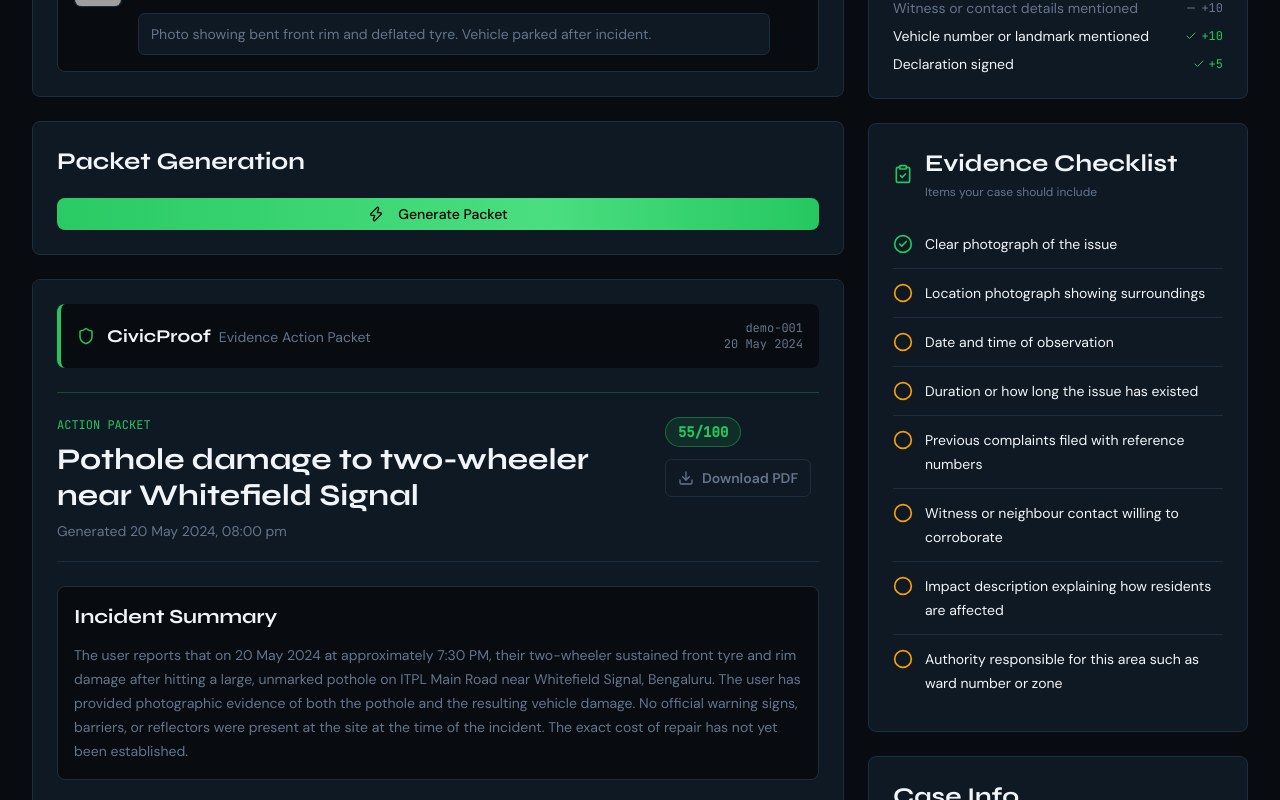
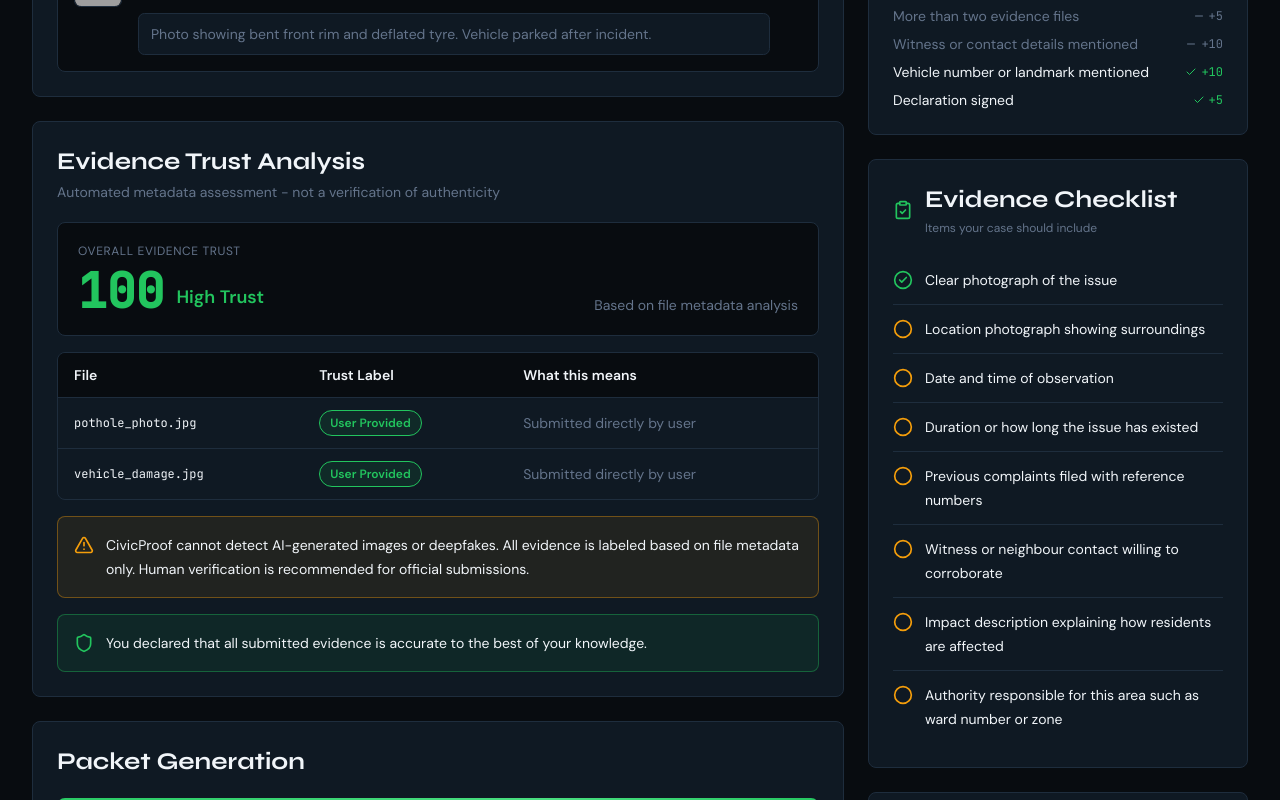
Before and after one commit to mafis007mofo/CivicProof, a Next.js app in the folder civicproof/: page /cases/demo-001 in a window 1280 px wide. Shown: the part 1660-2460 px from the top of the page. Built offline with nearby package versions, Linux system fonts and the light colour scheme; grey boxes are pictures that could not be loaded.

Commit message:
feat: add trust layer and packet trust summary

```diff
--- a/civicproof/app/cases/[id]/page.tsx
+++ b/civicproof/app/cases/[id]/page.tsx
@@ -7,6 +7,7 @@ import { EvidenceUpload } from "@/components/evidence/EvidenceUpload";
 import { ScoreBadge } from "@/components/evidence/ScoreBadge";
 import Navbar from "@/components/layout/Navbar";
 import { PacketPreview } from "@/components/PacketPreview";
+import { TrustPanel } from "@/components/trust/TrustPanel";
 import { Button } from "@/components/ui/button";
 import { getChecklistForCase } from "@/lib/checklists";
 import { calculateEvidenceScore } from "@/lib/evidenceScore";
@@ -187,6 +188,8 @@ export default function CaseDetailPage() {
     evidence.length === 0 ? "Add evidence first" : !incidentCase.declarationSigned ? "Declaration required" : null;
   const generateButtonTitle = isGenerating ? "Analyzing evidence..." : generateButtonBlockedReason ?? undefined;
   const canGeneratePacket = !generateButtonBlockedReason && !isGenerating;
+  const totalSizeBytes = evidence.reduce((sum, item) => sum + (item.fileSize ?? 0), 0);
+  const totalSizeMB = (totalSizeBytes / (1024 * 1024)).toFixed(1);
 
   const handleGeneratePacket = async () => {
     if (isDemo) {
@@ -271,7 +274,7 @@ export default function CaseDetailPage() {
                   Evidence
                 </h2>
                 <p className="font-mono text-xs uppercase" style={{ color: "var(--text-muted)" }}>
-                  {evidence.length} files · {(evidence.reduce((sum, e) => sum + (e.fileSize ?? 0), 0) / (1024 * 1024)).toFixed(1)} MB
+                  {evidence.length} file{evidence.length !== 1 ? "s" : ""} - {totalSizeMB} MB
                 </p>
               </div>
 
@@ -308,6 +311,20 @@ export default function CaseDetailPage() {
               )}
             </div>
 
+            {evidence.length > 0 ? (
+              <div className="rounded-lg border p-5 sm:p-6" style={{ backgroundColor: "var(--bg-surface)", borderColor: "var(--border-subtle)" }}>
+                <h2 className="text-2xl font-bold" style={{ color: "var(--text-primary)" }}>
+                  Evidence Trust Analysis
+                </h2>
+                <p className="mt-1 text-sm" style={{ color: "var(--text-muted)" }}>
+                  Automated metadata assessment - not a verification of authenticity
+                </p>
+                <div className="mt-5">
+                  <TrustPanel evidence={evidence} />
+                </div>
+              </div>
+            ) : null}
+
             <div className="rounded-lg border p-5 sm:p-6" style={{ backgroundColor: "var(--bg-surface)", borderColor: "var(--border-subtle)" }}>
               <h2 className="text-2xl font-bold" style={{ color: "var(--text-primary)" }}>
                 Packet Generation
@@ -341,7 +358,7 @@ export default function CaseDetailPage() {
 
             {packet ? (
               <div id="packet-preview">
-                <PacketPreview packet={packet} caseTitle={incidentCase.title} />
+                <PacketPreview packet={packet} caseTitle={incidentCase.title} evidence={evidence} />
               </div>
             ) : null}
           </section>
@@ -349,6 +366,9 @@ export default function CaseDetailPage() {
           <aside className="space-y-6">
             <section className="rounded-lg border p-6" style={{ backgroundColor: "var(--bg-surface)", borderColor: "var(--border-subtle)" }}>
               <ScoreBadge total={scoreBreakdown.total} label={scoreBreakdown.label} color={scoreBreakdown.color} showBar />
+              <p className="mb-2 mt-5 text-xs uppercase tracking-wider" style={{ color: "var(--text-muted)" }}>
+                Score Breakdown
+              </p>
               <div className="mt-5 space-y-2">
                 {scoreBreakdown.breakdown.map((item) => (
                   <div key={item.criterion} className="flex items-center justify-between gap-2 text-sm">
--- a/civicproof/components/PacketPreview.tsx
+++ b/civicproof/components/PacketPreview.tsx
@@ -1,6 +1,7 @@
 "use client";
 
-import type { ClaimStatus, GeneratedPacket } from "@/types";
+import { getOverallTrustScore } from "@/lib/trustAnalysis";
+import type { ClaimStatus, EvidenceItem, GeneratedPacket } from "@/types";
 import {
   AlertCircle,
   AlertTriangle,
@@ -15,6 +16,7 @@ import { useEffect, useState } from "react";
 type PacketPreviewProps = {
   packet: GeneratedPacket;
   caseTitle: string;
+  evidence: EvidenceItem[];
 };
 
 const statusColorMap: Record<ClaimStatus, string> = {
@@ -41,19 +43,19 @@ function formatGeneratedDate(value: string): string {
   }).format(new Date(value));
 }
 
-function formatShortDate(value: string): string {
-  return new Intl.DateTimeFormat("en-IN", {
-    day: "2-digit",
-    month: "short",
-    year: "numeric",
-  }).format(new Date(value));
+function statusLabel(status: ClaimStatus): string {
+  if (status === "supported_by_user_evidence") {
+    return "Supported";
+  }
+
+  if (status === "missing") {
+    return "Missing";
+  }
+
+  return "Unverified";
 }
 
-function statusLabel(status: ClaimStatus): string {
-  return status.replaceAll("_", " ");
-}
-
-export function PacketPreview({ packet, caseTitle }: PacketPreviewProps) {
+export function PacketPreview({ packet, caseTitle, evidence }: PacketPreviewProps) {
   const [copiedSection, setCopiedSection] = useState<string | null>(null);
   const [checkedItems, setCheckedItems] = useState<Record<string, boolean>>({});
   const [scoreCount, setScoreCount] = useState(0);
@@ -85,6 +87,7 @@ export function PacketPreview({ packet, caseTitle }: PacketPreviewProps) {
     { id: "complaint", title: "Complaint Draft", value: packet.complaintDraft },
     { id: "civic", title: "Civic/Insurance Draft", value: packet.claimOrCivicDraft },
   ];
+  const trustScore = getOverallTrustScore(evidence);
 
   return (
     <section className="max-h-[80vh] space-y-6 overflow-y-auto rounded-lg border p-4 sm:p-6" style={{ backgroundColor: "var(--bg-surface)", borderColor: "var(--border-subtle)" }}>
@@ -105,8 +108,11 @@ export function PacketPreview({ packet, caseTitle }: PacketPreviewProps) {
             </div>
           </div>
           <div className="text-right">
-            <p className="font-mono text-xs" style={{ color: "var(--text-muted)" }}>{packet.caseId}</p>
-            <p className="font-mono text-xs" style={{ color: "var(--text-muted)" }}>{formatShortDate(packet.generatedAt)}</p>
+            <p className="font-mono text-xs" style={{ color: "var(--text-muted)" }}>Case ID: {packet.caseId}</p>
+            <p className="font-mono text-xs" style={{ color: "var(--text-muted)" }}>Generated: {formatGeneratedDate(packet.generatedAt)}</p>
+            <p className="mt-1 font-mono text-xs" style={{ color: trustScore.color }}>
+              Evidence Trust: {trustScore.score}/100 - {trustScore.label}
+            </p>
           </div>
         </div>
       </div>
@@ -329,6 +335,9 @@ export function PacketPreview({ packet, caseTitle }: PacketPreviewProps) {
       {/* Disclaimer */}
       <section className="rounded-lg border p-4 text-xs leading-6" style={{ backgroundColor: "color-mix(in srgb, var(--accent-red) 7%, transparent)", borderColor: "color-mix(in srgb, var(--accent-red) 35%, transparent)", color: "var(--text-muted)" }}>
         {packet.disclaimer}
+        <br />
+        Evidence trust labels are based on file metadata analysis only. CivicProof cannot verify whether files are
+        authentic, AI-generated, or manipulated. All labels reflect technical file properties, not legal authenticity.
       </section>
     </section>
   );
--- /dev/null
+++ b/civicproof/components/trust/TrustPanel.tsx
@@ -0,0 +1,90 @@
+"use client";
+
+import { getOverallTrustScore, getTrustLabelMeta } from "@/lib/trustAnalysis";
+import type { EvidenceItem, TrustLabel } from "@/types";
+import { AlertTriangle, Shield } from "lucide-react";
+
+type TrustPanelProps = {
+  evidence: EvidenceItem[];
+};
+
+function formatTrustLabel(label: TrustLabel): string {
+  return label
+    .split("_")
+    .map((part) => part.charAt(0).toUpperCase() + part.slice(1))
+    .join(" ");
+}
+
+export function TrustPanel({ evidence }: TrustPanelProps) {
+  const trustScore = getOverallTrustScore(evidence);
+
+  return (
+    <section className="space-y-4">
+      <div className="rounded-lg border p-5" style={{ backgroundColor: "var(--bg-primary)", borderColor: "var(--border-subtle)" }}>
+        <div className="flex flex-col gap-2 sm:flex-row sm:items-end sm:justify-between">
+          <div>
+            <p className="text-xs uppercase tracking-wider" style={{ color: "var(--text-muted)" }}>
+              Overall Evidence Trust
+            </p>
+            <div className="mt-2 flex items-end gap-3">
+              <span className="font-mono text-5xl font-bold leading-none" style={{ color: trustScore.color }}>
+                {trustScore.score}
+              </span>
+              <span className="pb-1 text-lg font-bold" style={{ color: trustScore.color }}>
+                {trustScore.label}
+              </span>
+            </div>
+          </div>
+          <p className="text-sm" style={{ color: "var(--text-muted)" }}>
+            Based on file metadata analysis
+          </p>
+        </div>
+      </div>
+
+      <div className="overflow-x-auto rounded-lg border" style={{ borderColor: "var(--border-subtle)" }}>
+        <table className="w-full min-w-[680px] text-left text-sm">
+          <thead style={{ backgroundColor: "var(--bg-primary)", color: "var(--text-primary)" }}>
+            <tr>
+              <th className="px-4 py-3">File</th>
+              <th className="px-4 py-3">Trust Label</th>
+              <th className="px-4 py-3">What this means</th>
+            </tr>
+          </thead>
+          <tbody>
+            {evidence.map((item) => {
+              const label = item.trustLabel ?? "user_provided";
+              const meta = getTrustLabelMeta(label);
+
+              return (
+                <tr key={item.id} className="border-t transition-colors hover:bg-[var(--bg-elevated)]" style={{ borderColor: "var(--border-subtle)", color: "var(--text-muted)" }}>
+                  <td className="max-w-[240px] truncate px-4 py-3 font-mono text-xs" style={{ color: "var(--text-primary)" }}>
+                    {item.fileName}
+                  </td>
+                  <td className="px-4 py-3">
+                    <span className="inline-flex rounded-full border px-2.5 py-1 text-xs font-semibold" style={{ backgroundColor: meta.bgColor, borderColor: meta.color, color: meta.color }}>
+                      {formatTrustLabel(label)}
+                    </span>
+                  </td>
+                  <td className="px-4 py-3">{meta.description}</td>
+                </tr>
+              );
+            })}
+          </tbody>
+        </table>
+      </div>
+
+      <div className="flex gap-3 rounded-lg border p-4 text-sm leading-6" style={{ backgroundColor: "color-mix(in srgb, var(--accent-amber) 8%, transparent)", borderColor: "color-mix(in srgb, var(--accent-amber) 38%, transparent)", color: "var(--text-primary)" }}>
+        <AlertTriangle className="mt-0.5 h-5 w-5 shrink-0" style={{ color: "var(--accent-amber)" }} />
+        <p>
+          CivicProof cannot detect AI-generated images or deepfakes. All evidence is labeled based on file metadata only.
+          Human verification is recommended for official submissions.
+        </p>
+      </div>
+
+      <div className="flex gap-3 rounded-lg border p-4 text-sm leading-6" style={{ backgroundColor: "color-mix(in srgb, var(--accent-green) 8%, transparent)", borderColor: "color-mix(in srgb, var(--accent-green) 38%, transparent)", color: "var(--text-primary)" }}>
+        <Shield className="mt-0.5 h-5 w-5 shrink-0" style={{ color: "var(--accent-green)" }} />
+        <p>You declared that all submitted evidence is accurate to the best of your knowledge.</p>
+      </div>
+    </section>
+  );
+}
--- /dev/null
+++ b/civicproof/lib/trustAnalysis.ts
@@ -0,0 +1,112 @@
+import type { EvidenceItem, TrustLabel } from "@/types";
+
+type TrustLabelMeta = {
+  color: string;
+  bgColor: string;
+  description: string;
+};
+
+const trustLabelMeta: Record<TrustLabel, TrustLabelMeta> = {
+  user_provided: {
+    color: "var(--accent-green)",
+    bgColor: "rgba(34,197,94,0.1)",
+    description: "Submitted directly by user",
+  },
+  metadata_available: {
+    color: "var(--accent-green)",
+    bgColor: "rgba(34,197,94,0.1)",
+    description: "File metadata present and readable",
+  },
+  metadata_missing: {
+    color: "var(--accent-amber)",
+    bgColor: "rgba(245,158,11,0.1)",
+    description: "No metadata - origin cannot be confirmed",
+  },
+  possibly_edited: {
+    color: "var(--accent-amber)",
+    bgColor: "rgba(245,158,11,0.1)",
+    description: "File may have been modified after capture",
+  },
+  ai_risk_unknown: {
+    color: "var(--accent-red)",
+    bgColor: "rgba(239,68,68,0.1)",
+    description: "Cannot determine if AI-generated",
+  },
+  needs_human_verification: {
+    color: "var(--accent-red)",
+    bgColor: "rgba(239,68,68,0.1)",
+    description: "Requires human review before submission",
+  },
+};
+
+export function assignTrustLabel(file: File, item: EvidenceItem): TrustLabel {
+  const lowerName = file.name.toLowerCase();
+  void item;
+
+  if (file.type.startsWith("image/") && file.size > 8 * 1024 * 1024) {
+    return "possibly_edited";
+  }
+
+  if (file.type.startsWith("image/") && file.lastModified === 0) {
+    return "metadata_missing";
+  }
+
+  if (file.type === "application/pdf") {
+    return "needs_human_verification";
+  }
+
+  if (file.type.startsWith("video/")) {
+    return "user_provided";
+  }
+
+  if (file.type.startsWith("audio/")) {
+    return "user_provided";
+  }
+
+  if (lowerName.includes("screenshot") || lowerName.includes("edited") || lowerName.includes("copy")) {
+    return "possibly_edited";
+  }
+
+  if (file.lastModified > 0 && file.type.trim().length > 0) {
+    return "metadata_available";
+  }
+
+  return "user_provided";
+}
+
+export function getTrustLabelMeta(label: TrustLabel): TrustLabelMeta {
+  return trustLabelMeta[label];
+}
+
+export function getOverallTrustScore(evidence: EvidenceItem[]): { score: number; label: string; color: string } {
+  const score = evidence.reduce((currentScore, item) => {
+    if (item.trustLabel === "metadata_missing") {
+      return currentScore - 10;
+    }
+
+    if (item.trustLabel === "possibly_edited") {
+      return currentScore - 20;
+    }
+
+    if (item.trustLabel === "ai_risk_unknown") {
+      return currentScore - 25;
+    }
+
+    if (item.trustLabel === "needs_human_verification") {
+      return currentScore - 15;
+    }
+
+    return currentScore;
+  }, 100);
+  const clampedScore = Math.max(0, Math.min(100, score));
+
+  if (clampedScore <= 39) {
+    return { score: clampedScore, label: "Low Trust", color: "var(--accent-red)" };
+  }
+
+  if (clampedScore <= 69) {
+    return { score: clampedScore, label: "Moderate Trust", color: "var(--accent-amber)" };
+  }
+
+  return { score: clampedScore, label: "High Trust", color: "var(--accent-green)" };
+}
```
Also changed, not shown: civicproof/components/evidence/EvidenceUpload.tsx (+5 -3 lines).
